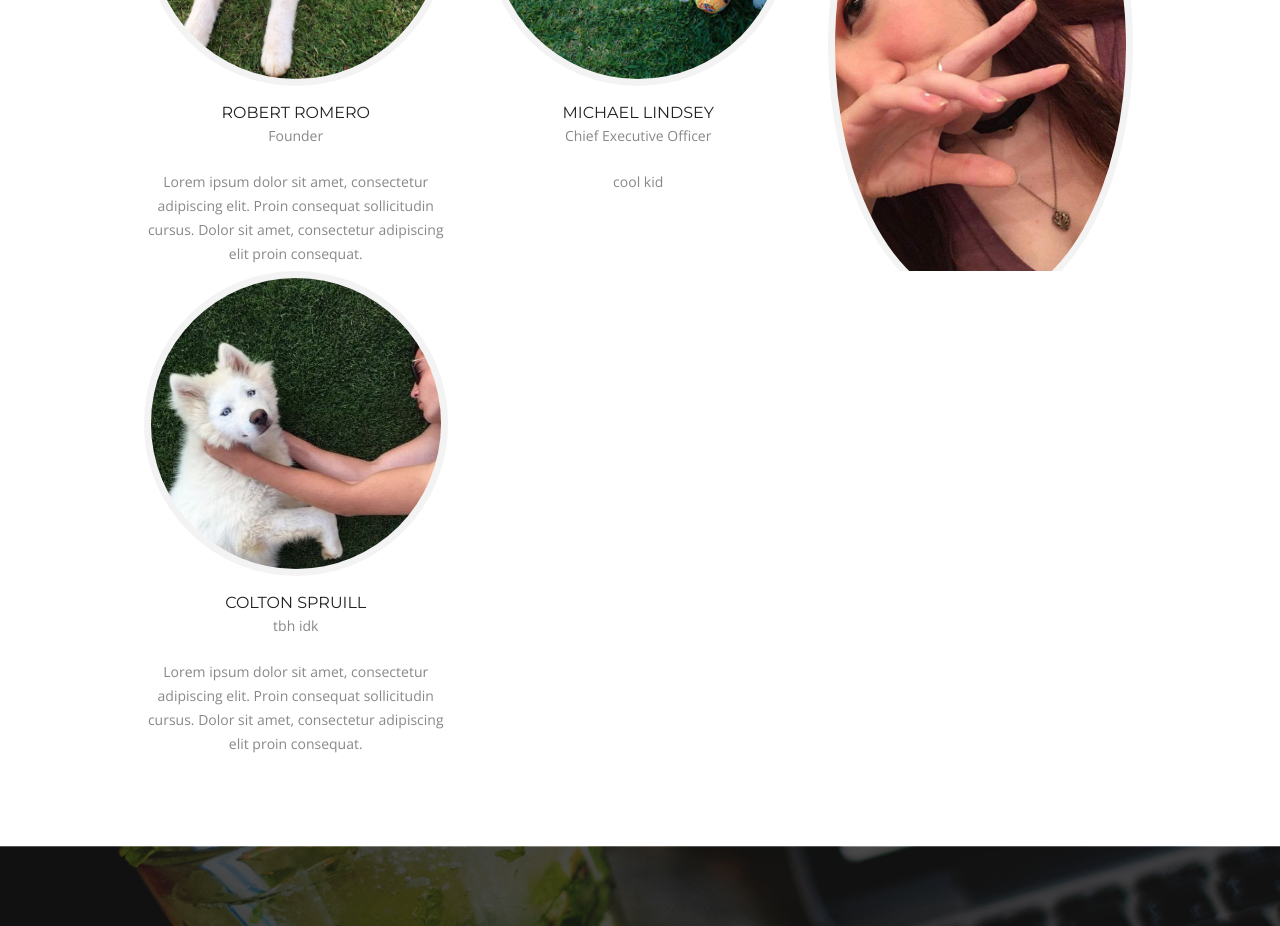
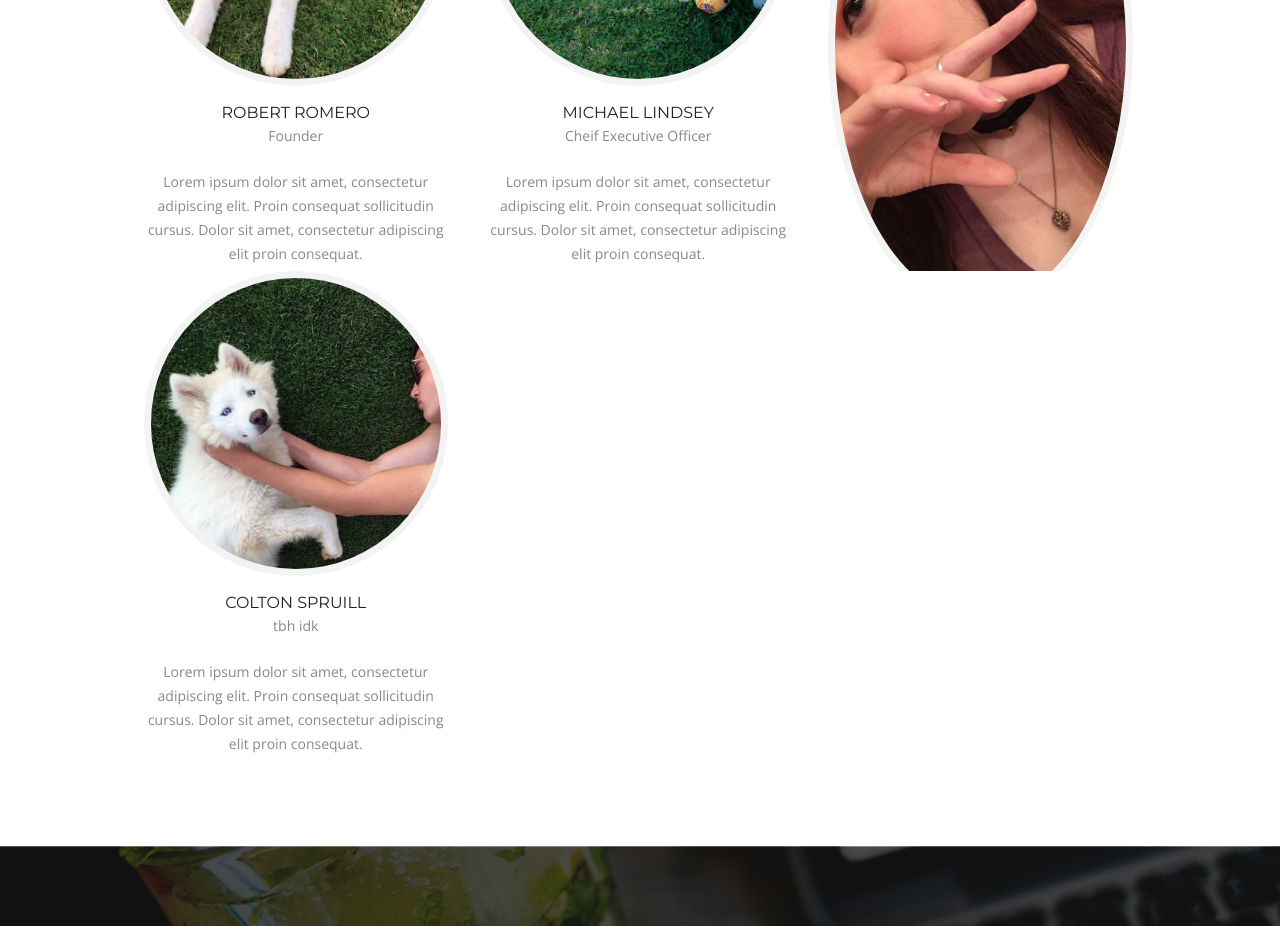
Before and after one commit to kokhouse/wow, a plain HTML site: page index.html in a window 1280 px wide. Shown: the part 4400-5326 px from the top of the page. Drawn offline with nearby package versions, Linux system fonts and the light colour scheme.

Commit message:
Update index.html

```diff
--- a/index.html
+++ b/index.html
@@ -271,8 +271,8 @@
                     </ul>
                 </div>
                 <h3 class="wow fadeInDown delay-06s">Michael Lindsey</h3>
-                <span class="wow fadeInDown delay-06s">Chief Executive Officer</span>
-                <p class="wow fadeInDown delay-06s">cool kid</p>
+                <span class="wow fadeInDown delay-06s">Cheif Executive Officer</span>
+                <p class="wow fadeInDown delay-06s">Lorem ipsum dolor sit amet, consectetur adipiscing elit. Proin consequat sollicitudin cursus. Dolor sit amet, consectetur adipiscing elit proin consequat.</p>
             </div>
             <div class="team-leader-box">
                 <div class="team-leader wow fadeInDown delay-09s">
```
